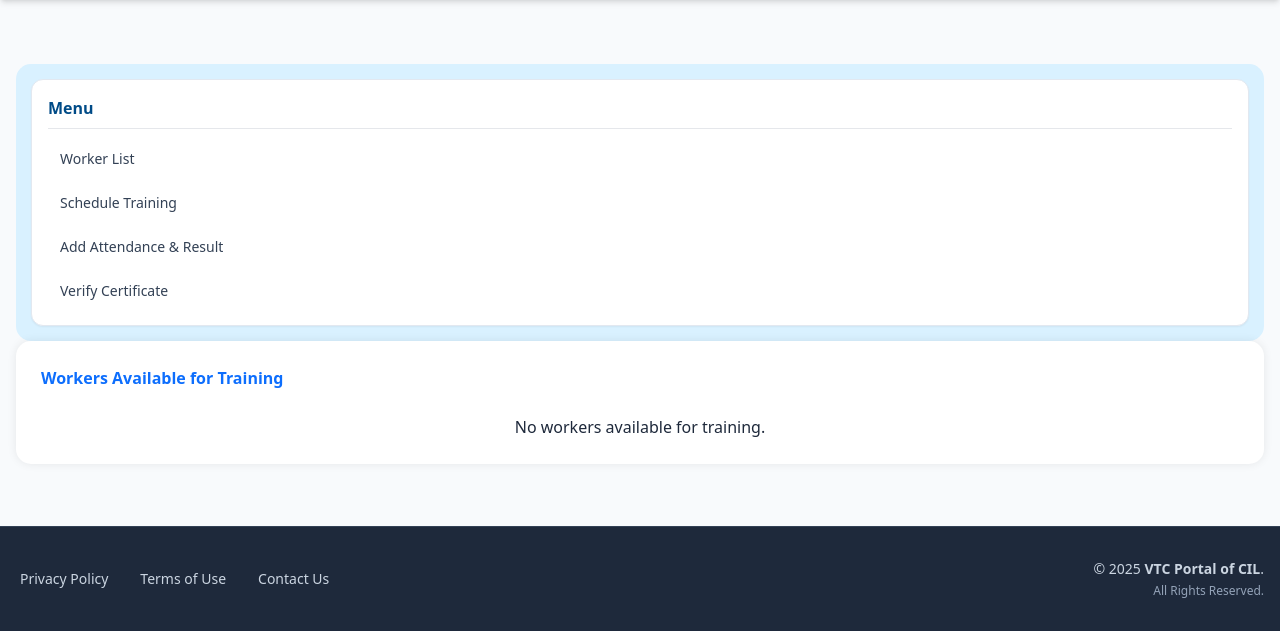
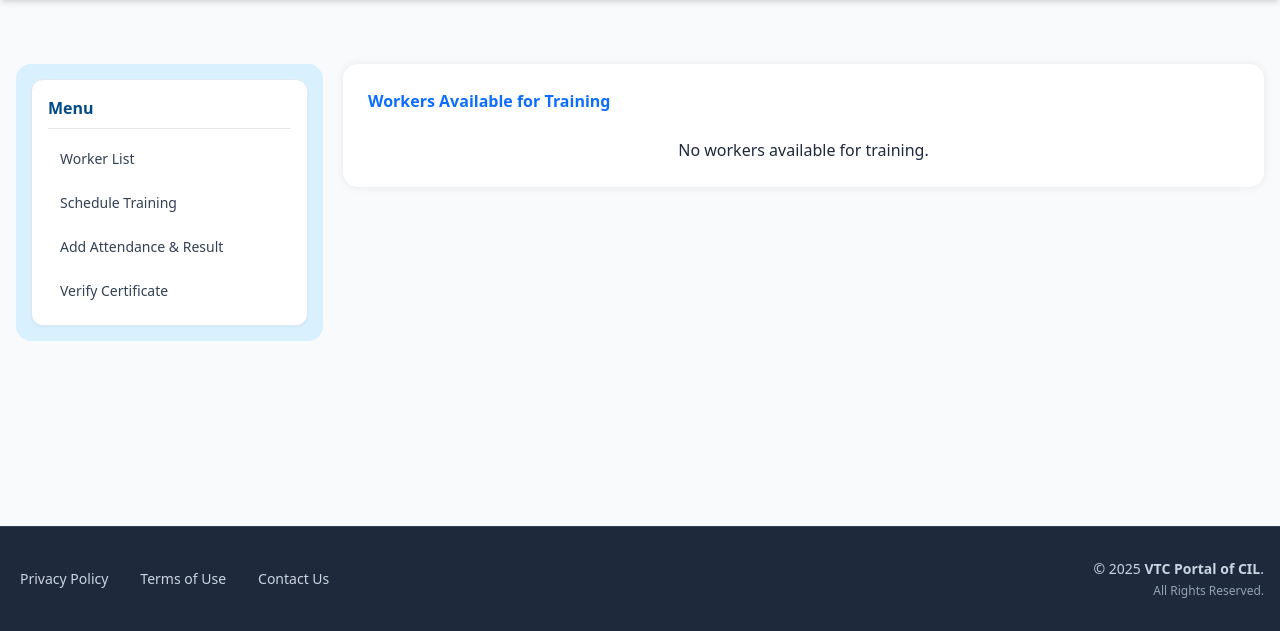
Before and after one commit to Karwasara/vtc_final, a Django app: page /vtc/to_schedule_training/ in a window 1280 px wide. Shown: the part 169-800 px from the top of the page. Run offline with Django 5.2, Linux system fonts and the light colour scheme; data that the repository does not hold is empty; some libraries are stand-ins or nearby versions.

Commit message:
Update to_schedule_training.html

```diff
--- a/templates/vtc/to_schedule_training.html
+++ b/templates/vtc/to_schedule_training.html
@@ -12,6 +12,22 @@ href="https://cdn.datatables.net/1.13.6/css/dataTables.bootstrap5.min.css">
 body{
     background-color:#f7fafd;
     font-family:"Segoe UI",sans-serif;
+}
+
+/* FLEX LAYOUT FIX */
+.page-layout{
+    display:flex;
+    gap:20px;
+}
+
+/* SIDEBAR 25% */
+.sidebar-container{
+    width:25%;
+}
+
+/* CONTENT 75% */
+.content-container{
+    width:75%;
 }
 
 h2{
@@ -32,9 +48,9 @@ h2{
     background-color:#d9f1ff;
     border-radius:15px;
     padding:15px;
-    height:100%;
 }
 
+/* Table styling */
 table.dataTable thead th{
     background-color:#0d6efd !important;
     color:white;
@@ -61,20 +77,18 @@ table.dataTable tbody tr:hover{
 
 <div class="container-fluid mt-4">
 
-<div class="row">
+<div class="page-layout">
 
-<!-- Sidebar 25% -->
-<div class="col-lg-3 col-md-4">
-
+<!-- Sidebar -->
+<div class="sidebar-container">
 <div class="sidebar-box">
 {% include 'vtc/sidebar.html' %}
 </div>
-
 </div>
 
 
-<!-- Worker List 75% -->
-<div class="col-lg-9 col-md-8">
+<!-- Worker List -->
+<div class="content-container">
 
 <div class="main-card">
 
@@ -147,23 +161,19 @@ No workers available for training.
 
 <script src="https://cdn.datatables.net/1.13.6/js/dataTables.bootstrap5.min.js"></script>
 
-
 <script>
 
 $(document).ready(function(){
 
 $('#workersTable').DataTable({
-
 pageLength:10,
 order:[],
-
 columnDefs:[
 {
 orderable:false,
 targets:5
 }
 ]
-
 });
 
 });
```
